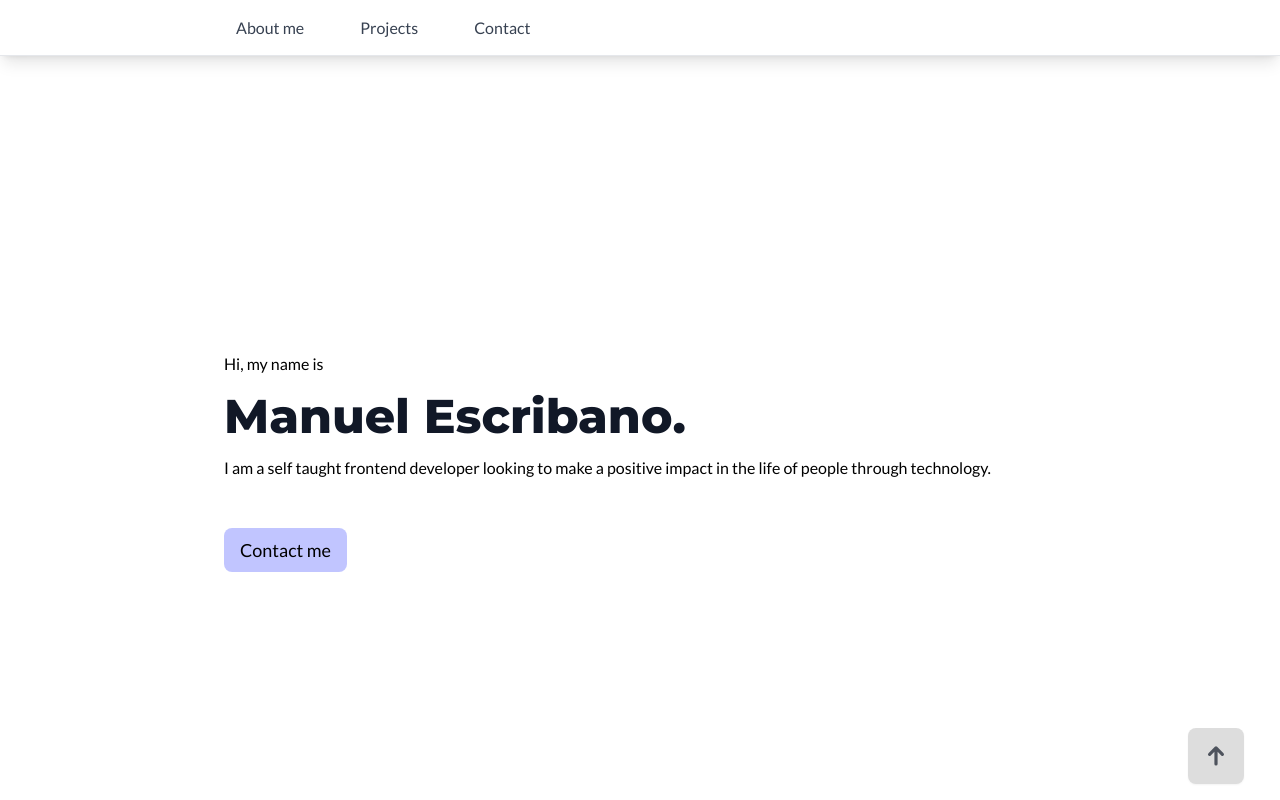
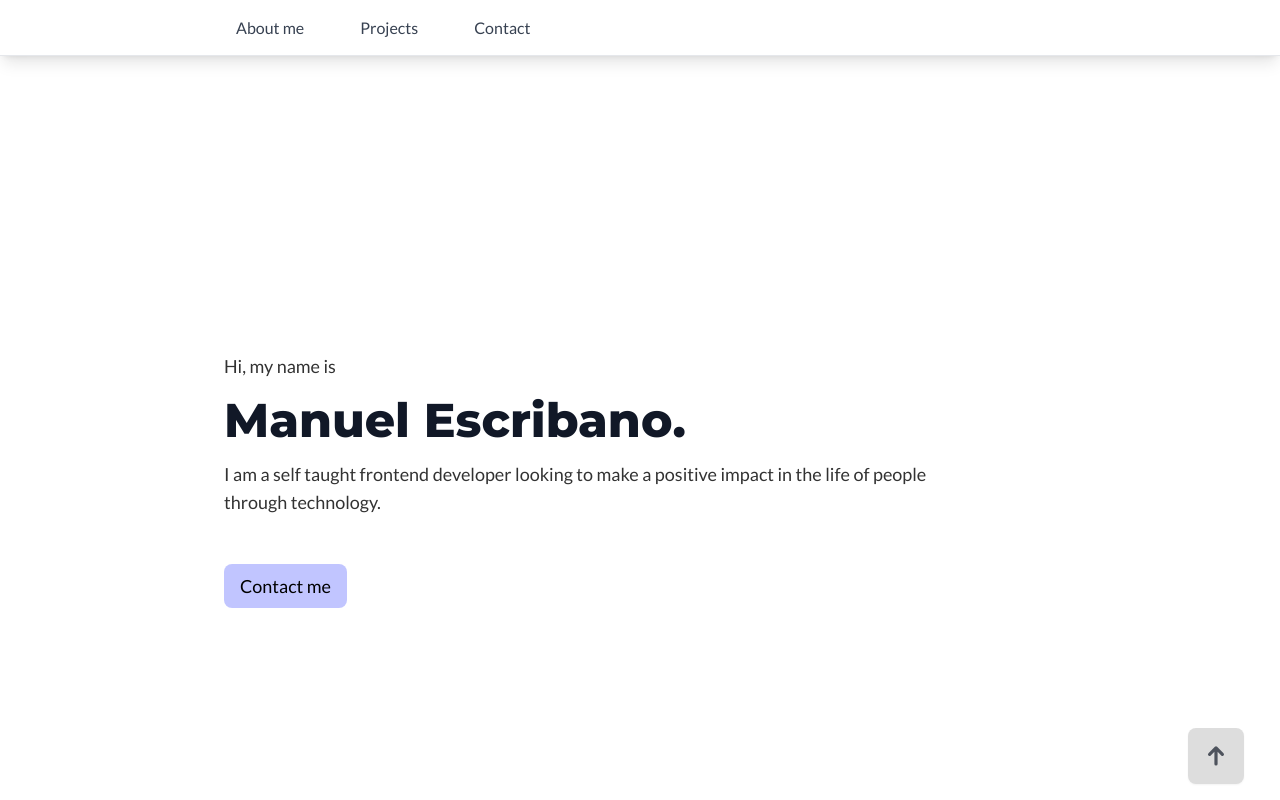
Before and after one commit to LPRegen/portfolio, a Next.js app: page / in a window 1280 px wide. Shown: the top 800 px of the page. Built offline with nearby package versions, Linux system fonts and the light colour scheme.

Commit message:
refactor: modify component to accept classnames

```diff
--- a/components/Paragraph.tsx
+++ b/components/Paragraph.tsx
@@ -3,8 +3,12 @@ interface ParagraphProps extends React.HTMLAttributes<HTMLParagraphElement> {
   className?: string;
 }
 
-export const Paragraph = ({ children, ...props }: ParagraphProps) => (
-  <p {...props} className="font-lato">
+export const Paragraph = ({
+  children,
+  className,
+  ...props
+}: ParagraphProps) => (
+  <p {...props} className={`font-lato text-lg ${className}`}>
     {children}
   </p>
 );
```
